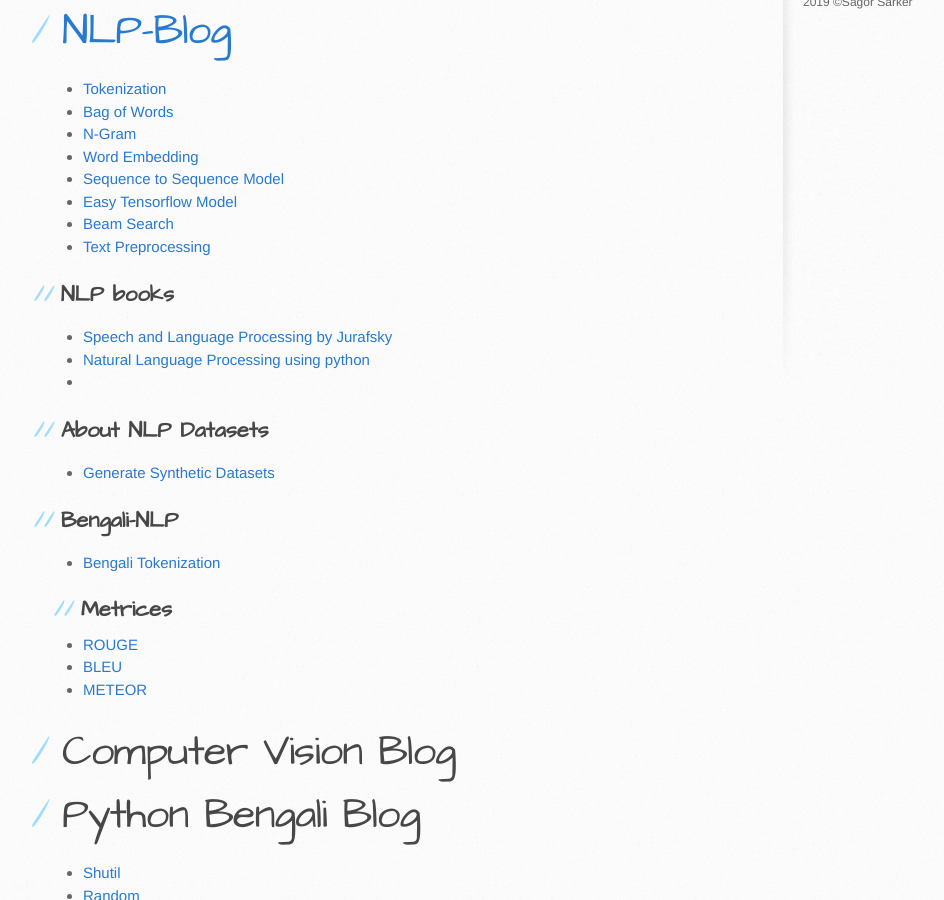
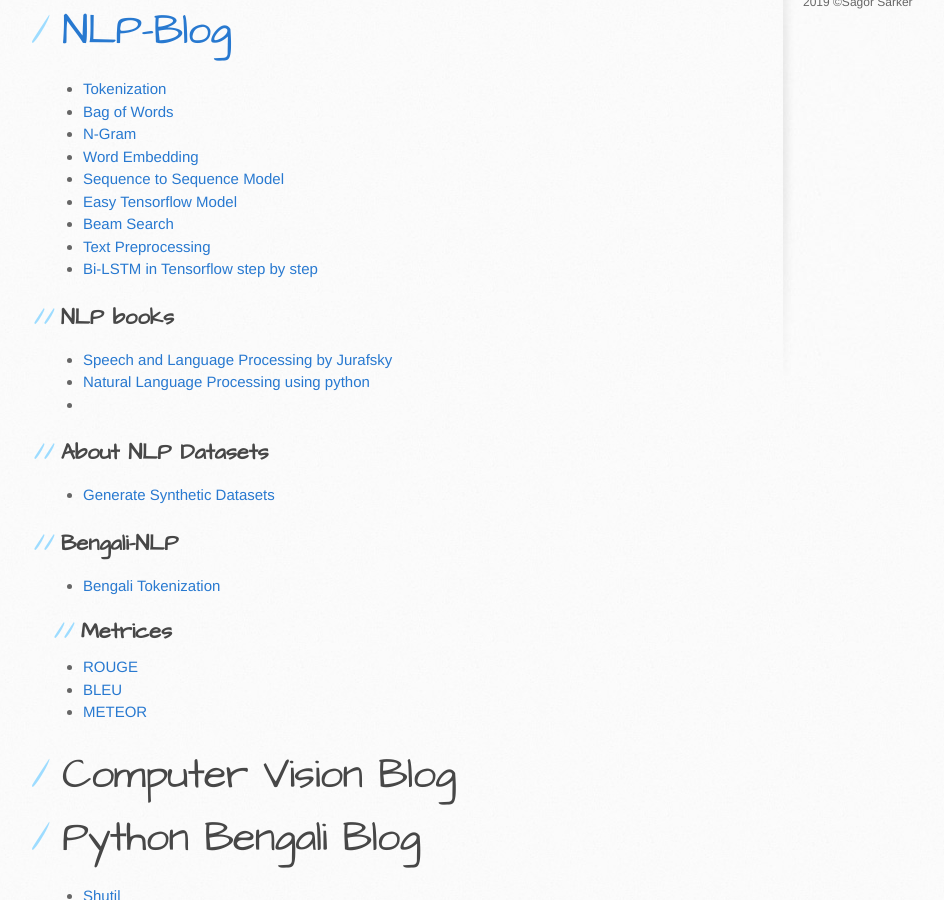
Before and after one commit to sagorbrur/sagorbrur.github.io, a Jekyll site: the page built from index.md, in a window 1280 px wide and 900 px high, scrolled down 360 px. Shown: the whole window, without its empty margins (107-1051 px from the left). Built offline with Jekyll 4.4.1, drawn with Linux system fonts in a browser that asks for light colours; our own code applies the rules of GitHub Pages for plain Markdown files.

Commit message:
Update index.md

```diff
--- a/index.md
+++ b/index.md
@@ -10,6 +10,7 @@
 * [Easy Tensorflow Model](easy-tensorflow.md)
 * [Beam Search](beamsearch.md)
 * [Text Preprocessing](preprocessing/text_preprocessing.md)
+* [Bi-LSTM in Tensorflow step by step](nlp_blog/tensorflow-bi-lstm.md)
 
 ## NLP books
 * [Speech and Language Processing by Jurafsky](https://web.stanford.edu/~jurafsky/slp3/ed3book.pdf)
```
